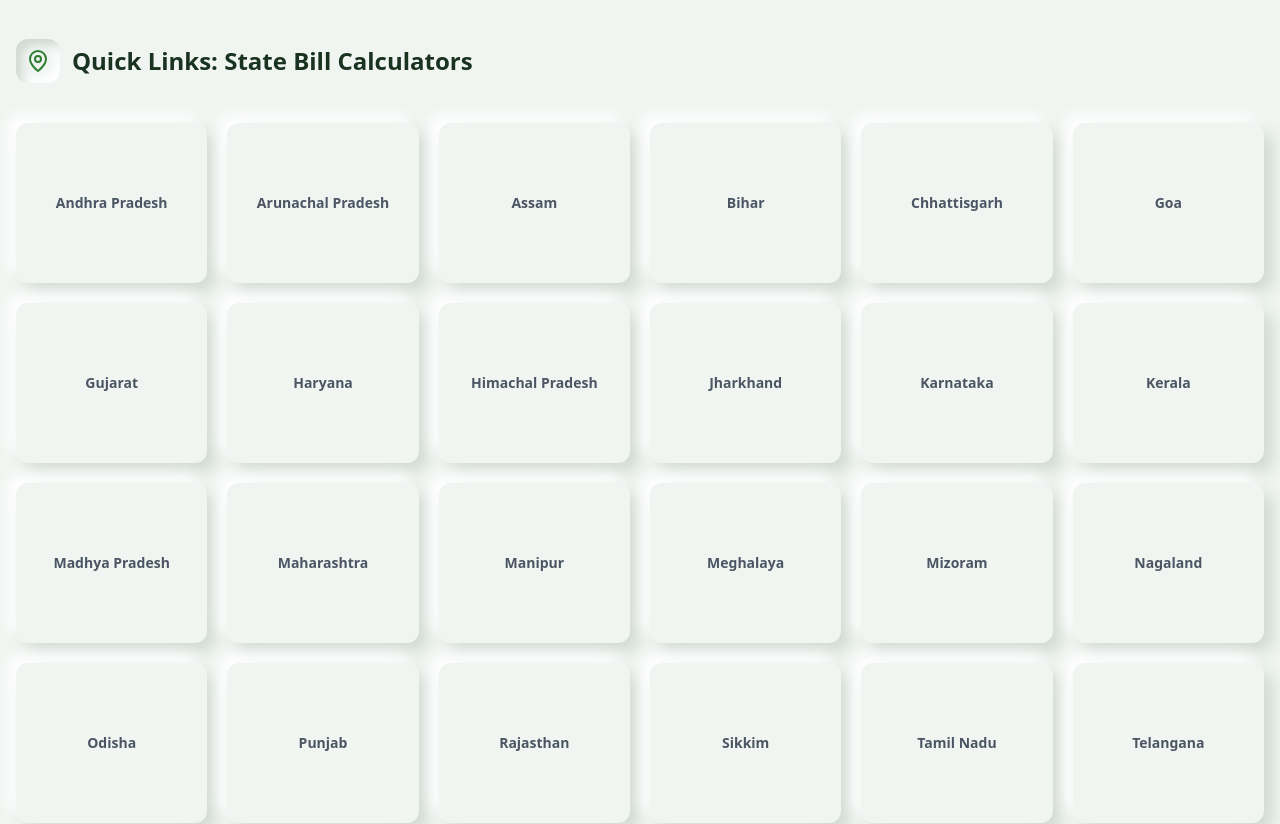
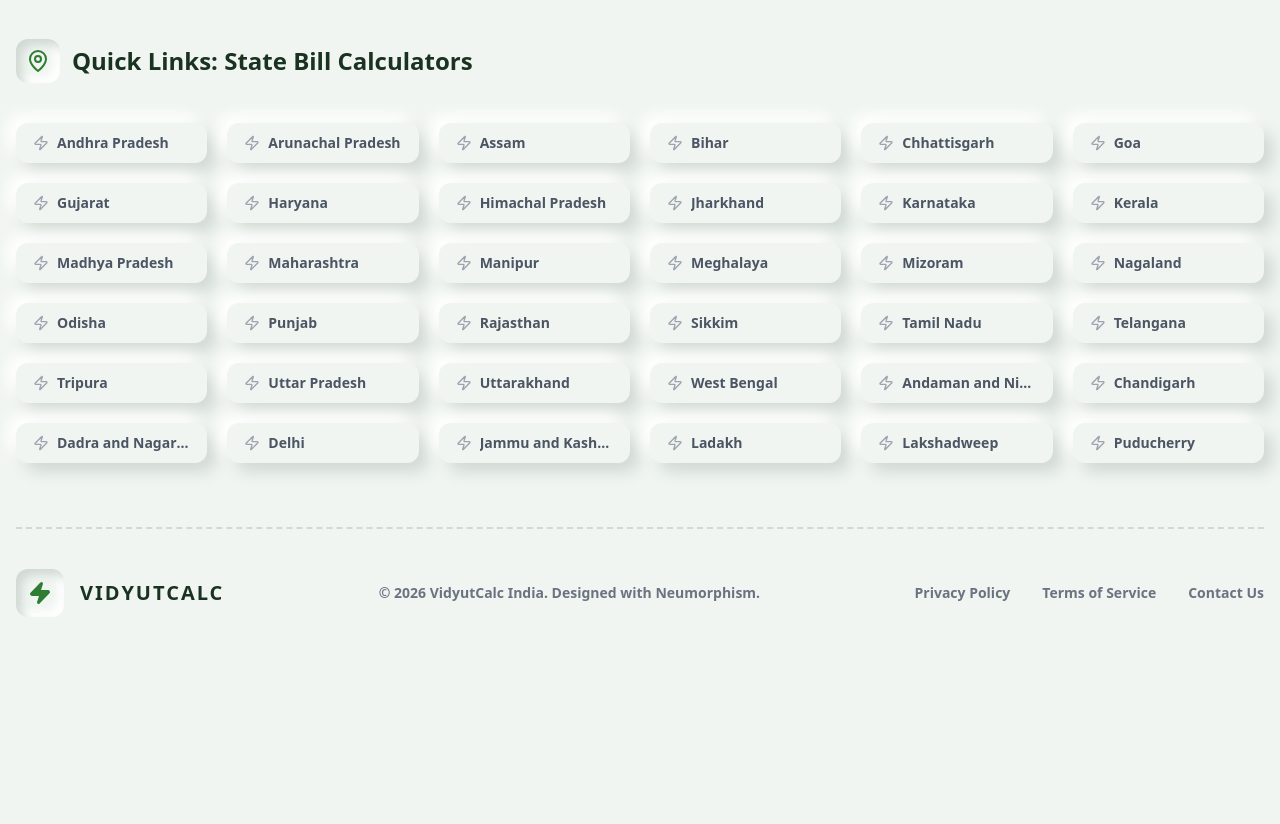
Before and after one commit to himantra88/electricity-calculator, a Next.js app: page / in a window 1280 px wide. Shown: the part 8240-9064 px from the top of the page. After the commit the page ends 8897 px from the top, so only its background shows below. Built offline with nearby package versions, Linux system fonts and the light colour scheme.

Commit message:
Update page.tsx

```diff
--- a/app/page.tsx
+++ b/app/page.tsx
@@ -20,7 +20,7 @@ const defaultTariffData: Record<string, any> = {};
 const standardDomestic = { slabs: [{ max: 100, rate: 3.50 }, { max: 300, rate: 5.50 }, { max: 500, rate: 7.50 }, { max: Infinity, rate: 8.50 }] };
 const standardCommercial = { slabs: [{ max: 200, rate: 7.50 }, { max: Infinity, rate: 9.50 }] };
 
-// FIX: Generate varied base parameters for each state so the table visibly updates
+// Generate varied base parameters for each state so the table visibly updates
 statesList.forEach((state, index) => {
   const variation = (index % 7);
 
@@ -608,6 +608,8 @@ export default function ElectricityCalculator() {
             <h3 className="text-2xl font-black mb-10 text-neuDark flex items-center gap-3">
               <div className="bg-neuBg shadow-neu-inset p-2.5 rounded-xl"><MapPin className="text-neuGreen h-6 w-6" /></div> Quick Links: State Bill Calculators
             </h3>
+
+            {/* UPDATED: Fixed height 40px blocks with icon and color transition */}
             <div className="grid grid-cols-2 sm:grid-cols-3 md:grid-cols-4 lg:grid-cols-6 gap-5">
               {statesList.map(s => (
                 <a
@@ -617,12 +619,14 @@ export default function ElectricityCalculator() {
                     setState(s);
                     window.scrollTo({top: 0, behavior: 'smooth'});
                   }}
-                  className="flex items-center justify-center h-40 w-full text-xs sm:text-sm text-gray-600 font-bold bg-neuBg shadow-neu hover:shadow-neu-inset active:shadow-neu-inset px-3 py-2 rounded-xl hover:text-neuGreen transition-all duration-300 text-center border border-transparent hover:border-[#e2e8e4] leading-tight"
+                  className="group flex items-center justify-start h-[40px] w-full text-xs sm:text-sm text-gray-600 font-bold bg-neuBg shadow-neu hover:shadow-neu-inset active:shadow-neu-inset px-4 rounded-xl hover:text-neuGreen hover:bg-[#e8f0eb] transition-all duration-300 border border-transparent hover:border-[#e2e8e4]"
                 >
-                  {s}
+                  <Zap className="h-4 w-4 text-gray-400 group-hover:text-neuGreen shrink-0 mr-2 transition-colors" />
+                  <span className="truncate">{s}</span>
                 </a>
               ))}
             </div>
+
           </div>
 
           <div className="border-t-2 border-dashed border-[#d1d9d3] pt-10 flex flex-col md:flex-row justify-between items-center gap-8 text-sm text-gray-500 font-bold">
```
